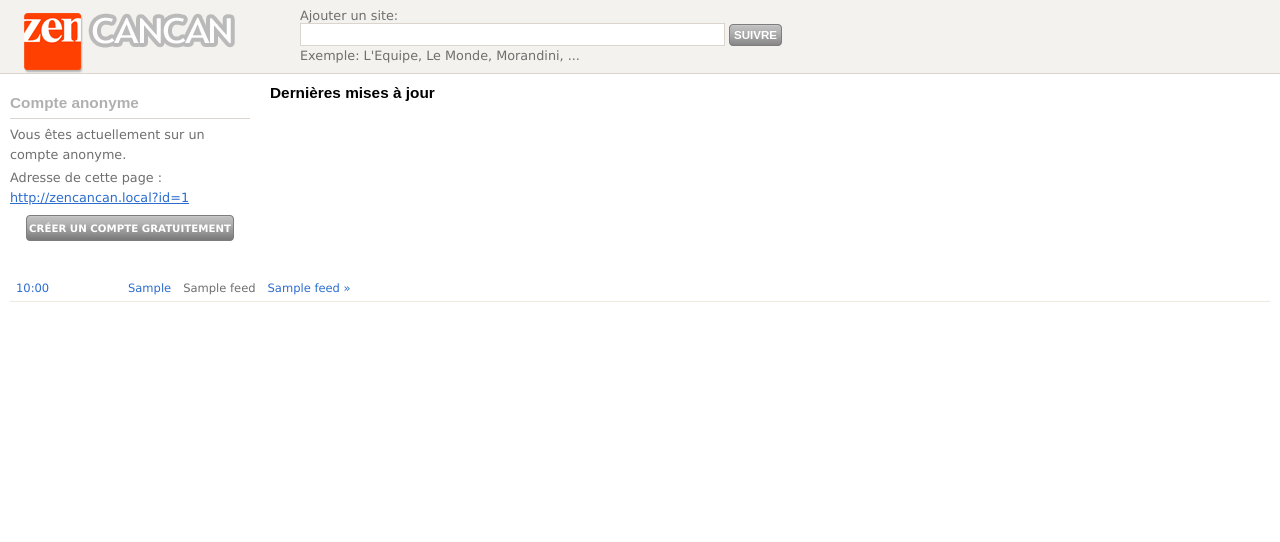
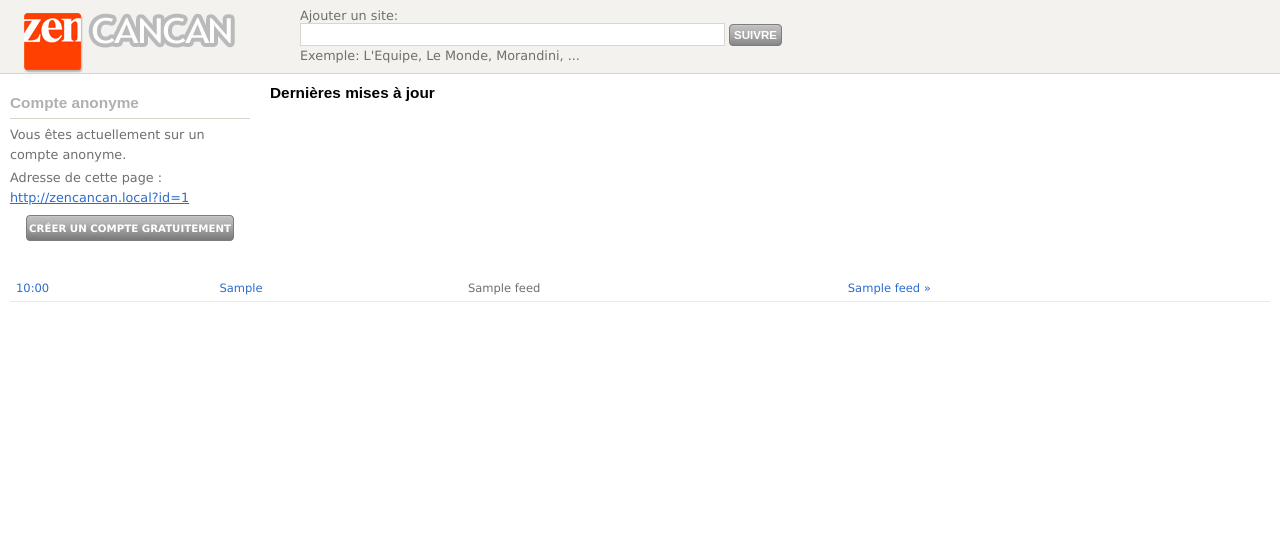
Before and after one commit to skopp/zencancan, a PHP site: page /index.php in a window 1280 px wide. Shown: the part 30-572 px from the top of the page. Run offline with PHP 8.4, Linux system fonts and the light colour scheme; the visitor is signed in with stand-in values (Sample User, id 1); tables that the repository leaves empty hold one stand-in row (values such as "Sample post").

Commit message:
git-svn-id: http://source.zenprog.com/zencancan@117 8c5775ae-2bdc-4a5e-887e-c21f716cea64

```diff
--- a/lib/FeedHTML.class.php
+++ b/lib/FeedHTML.class.php
@@ -22,7 +22,7 @@ class FeedHTML {
 
 		<td class='site' style=' white-space:nowrap;'><a href='feed.php?id=<?php echo $id ?>&id_f=<?php hecho($flux['id_f'])?>' title='<?php hecho($flux['title'])?>'><?php hecho(wrap($flux['title'],25,2))?></a></td>
 
-		<td class='lien' width='100%'>
+		<td class='lien' white-space:nowrap;'>
 		<a href='read.php?id=<?php hecho($id) ?>&id_f=<?php echo $flux['id_f'] ?>&item=<?php echo urlencode($flux['last_id'])?>' title='<?php  echo get_link_title($flux['item_content']) ?>'>
 				<?php echo strip_tags($flux['item_title']) ?>
 			</a>
--- a/www/img/commun.css
+++ b/www/img/commun.css
@@ -197,10 +197,6 @@ commun
 
 /* CSS Eric a nettoyer */
 
-.date{
-	min-width: 100px;
-}
-
 .site{
 	max-width: 200px;
 	color: #6F6F6F;
```
